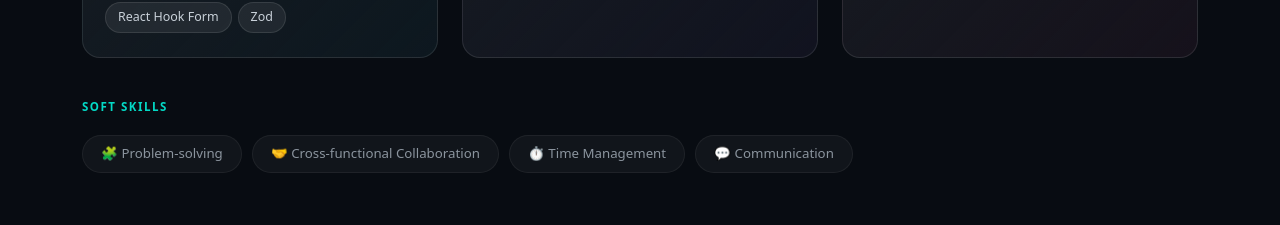
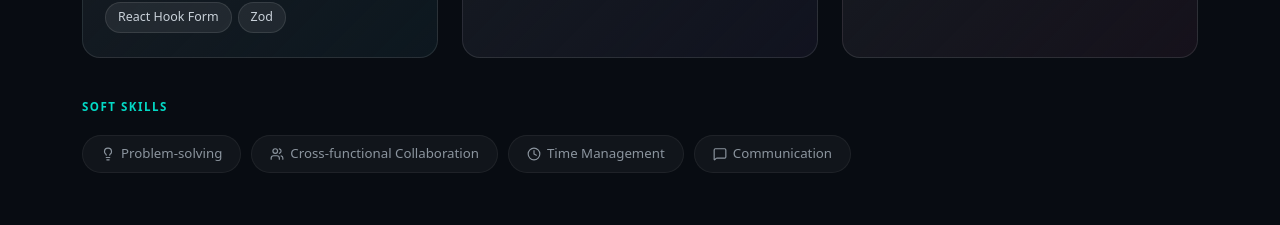
Before and after one commit to dania-01/portfolio, a Next.js app: page / in a window 1280 px wide. Shown: the part 2820-3045 px from the top of the page. Built offline with nearby package versions, Linux system fonts and the light colour scheme; no server answers.

Commit message:
replace emoji with lucide icons in soft skills pills

```diff
--- a/src/components/Skills.js
+++ b/src/components/Skills.js
@@ -1,5 +1,6 @@
 'use client';
 import { Container, Row, Col } from 'react-bootstrap';
+import { Lightbulb, Users, Clock, MessageSquare } from 'lucide-react';
 import {
   FaHtml5, FaCss3Alt, FaJsSquare, FaReact, FaGithub,
 } from 'react-icons/fa';
@@ -52,10 +53,10 @@ const CATEGORIES = [
 ];
 
 const SOFT_SKILLS = [
-  { label: 'Problem-solving',                icon: '🧩' },
-  { label: 'Cross-functional Collaboration', icon: '🤝' },
-  { label: 'Time Management',                icon: '⏱️' },
-  { label: 'Communication',                  icon: '💬' },
+  { label: 'Problem-solving',                icon: <Lightbulb size={14} /> },
+  { label: 'Cross-functional Collaboration', icon: <Users      size={14} /> },
+  { label: 'Time Management',                icon: <Clock      size={14} /> },
+  { label: 'Communication',                  icon: <MessageSquare size={14} /> },
 ];
 
 /* duplicate for seamless infinite marquee */
```
Also changed, not shown: package.json (+7 -6 lines), 1 other file (tests, documents, lock files or other folders).
